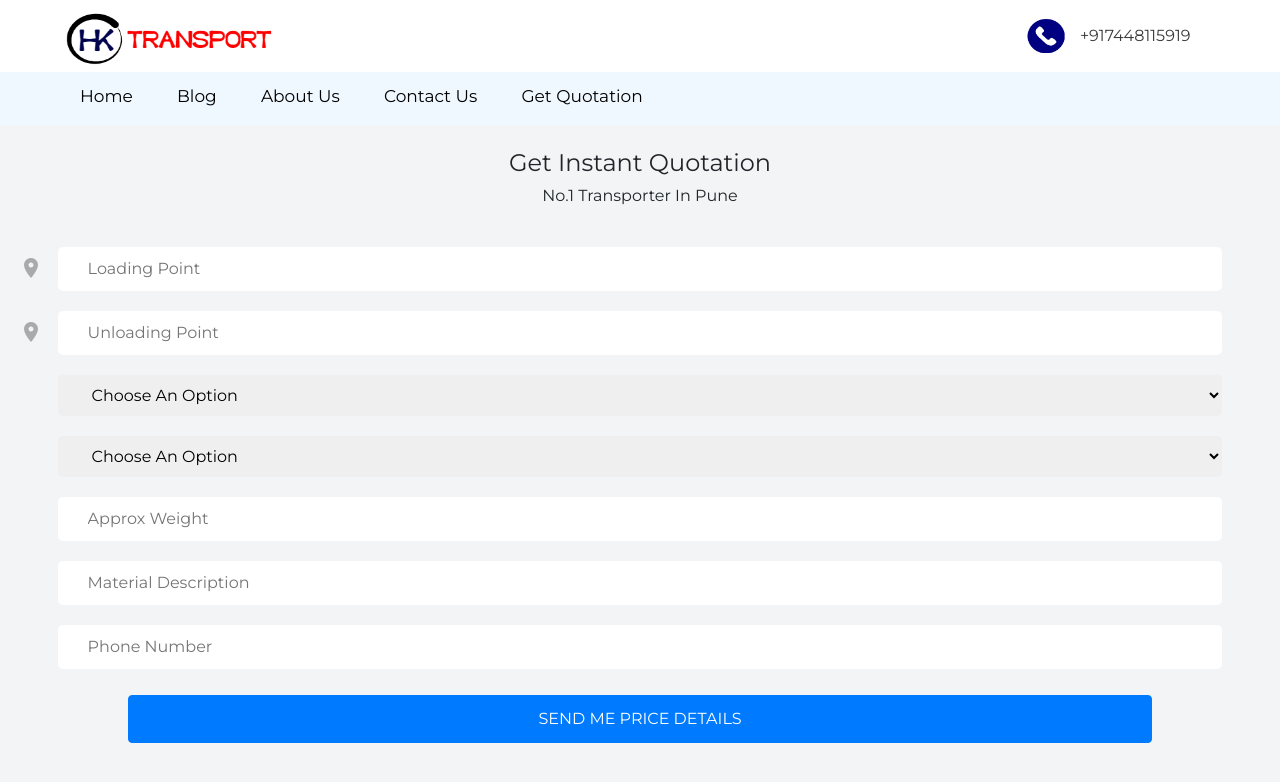
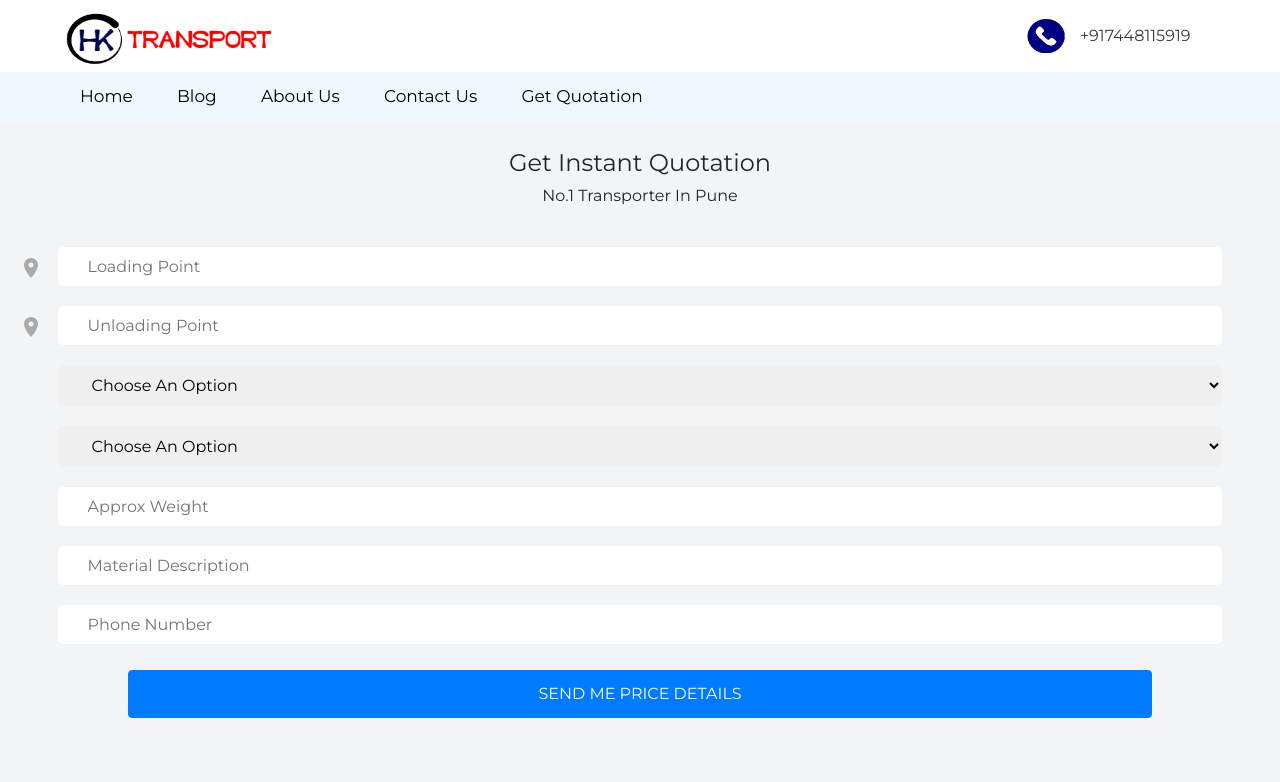
Before and after one commit to hktransport919/hktransport919, a PHP site: page /transpoters-in-pune/ in a window 1280 px wide. Shown: the top 782 px of the page. Run offline with PHP 8.4, Linux system fonts and the light colour scheme.

Commit message:
fixed slect and input height

```diff
--- a/transpoters-in-pune/lead-form.css
+++ b/transpoters-in-pune/lead-form.css
@@ -16,6 +16,7 @@ body {
 
 .lead-form form input,
 .lead-form form select {
+  height: 10%;
   width: 91%;
   outline: none;
   border: 0;
```
